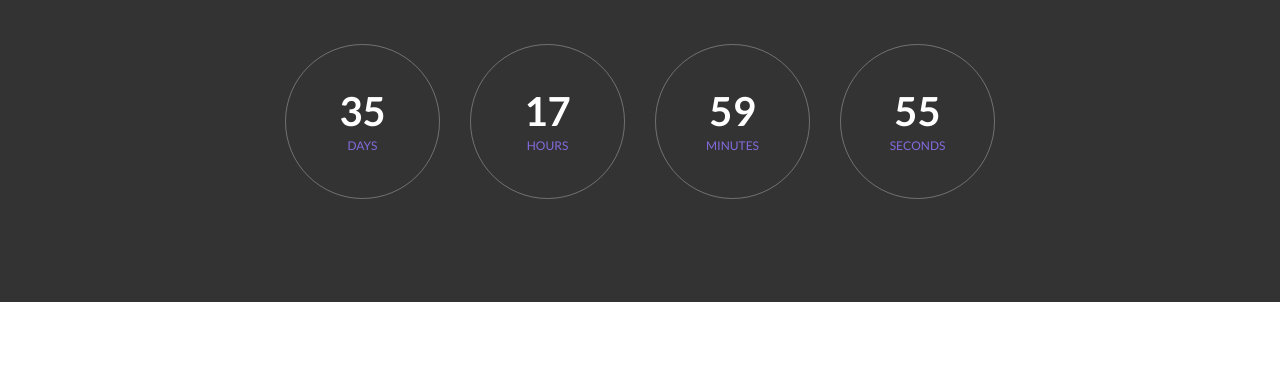
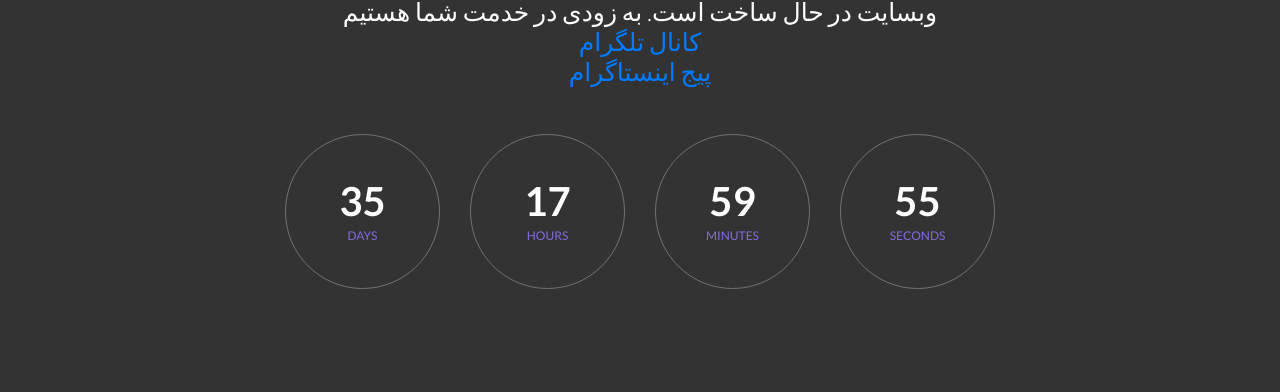
Before and after one commit to blu-ray/blu-ray.github.io, a plain HTML site: page index.html in a window 1280 px wide. Shown: the part 804-1196 px from the top of the page. Before the commit the page ends 1106 px from the top, so only its background shows below. Drawn offline with Linux system fonts and the light colour scheme.

Commit message:
Update index.html

```diff
--- a/index.html
+++ b/index.html
@@ -37,7 +37,12 @@
 			<img src="images/nsampadlogo.jpg">
 			<p class="m2-txt1 txt-center p-b-48">
 				Our website is under construction, follow us for update now!
+				<br>
 				وبسایت در حال ساخت است. به زودی در خدمت شما هستیم
+				<br>
+				<a href="https://t.me/Sampad_Neyshabour"> کانال تلگرام </a>
+				<br>
+				<a href="https://www.instagram.com/sampad_neyshabour"> پیج اینستاگرام </a>
 			</p>
 
 			<div class="flex-w flex-c-m cd100 p-b-33">
```
